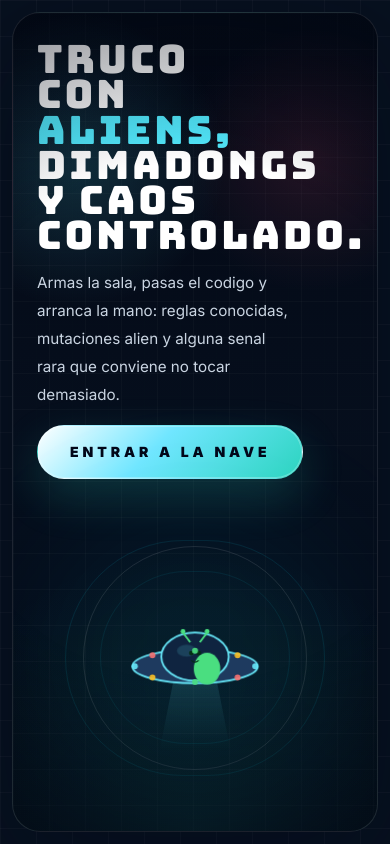
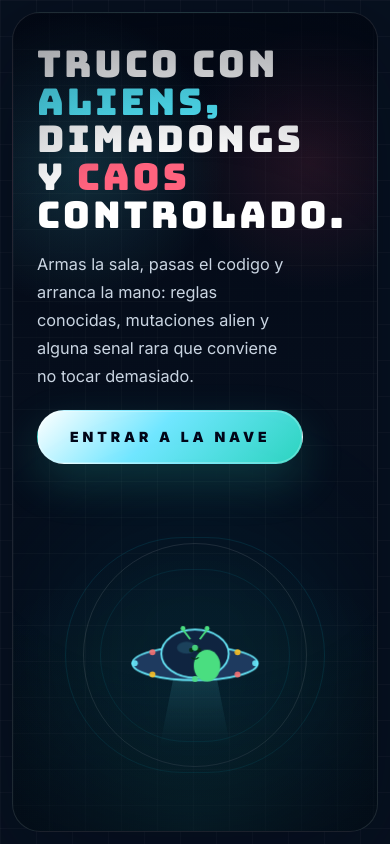
Before and after one commit to cotte4/TRUCONG, a Next.js app in the folder apps/web/: page / in a window 390 px wide. Built offline with nearby package versions, Linux system fonts and the light colour scheme; no server answers.

Commit message:
Fix landing hero overflow with fluid responsive typography

```diff
--- a/apps/web/app/page.tsx
+++ b/apps/web/app/page.tsx
@@ -145,43 +145,41 @@ export default function Home() {
   };
 
   return (
-    <main className="h-[100dvh] overflow-hidden p-3 sm:p-5 lg:p-4 xl:p-6">
-      <div className="mx-auto h-full max-w-7xl">
-        <div className="landing-stage relative isolate h-full overflow-hidden rounded-[1.75rem] border border-white/10 shadow-[0_30px_120px_rgba(2,6,23,0.42)] sm:rounded-[2rem]">
+    <main className="min-h-[100dvh] overflow-hidden p-3 sm:p-5 lg:p-4 xl:p-6">
+      <div className="mx-auto flex min-h-[calc(100dvh-1.5rem)] max-w-7xl sm:min-h-[calc(100dvh-2.5rem)] lg:min-h-[calc(100dvh-2rem)] xl:min-h-[calc(100dvh-3rem)]">
+        <div className="landing-stage relative isolate min-h-full w-full overflow-hidden rounded-[1.75rem] border border-white/10 shadow-[0_30px_120px_rgba(2,6,23,0.42)] sm:rounded-[2rem]">
           <section
             className={`landing-view ${isLobbyOpen ? "landing-intro-out" : "landing-intro-in"}`}
             aria-hidden={isLobbyOpen}
             inert={isLobbyOpen}
           >
-            <div className="grid h-full gap-6 px-6 py-6 sm:px-10 sm:py-8 lg:grid-cols-[minmax(0,1.02fr)_minmax(260px,0.78fr)] lg:items-center lg:gap-6 lg:px-10 lg:py-6 xl:grid-cols-[minmax(0,1.08fr)_minmax(300px,0.82fr)] xl:gap-10 xl:px-12">
-              <div className="flex min-w-0 flex-col justify-center gap-4 text-left sm:gap-5 lg:gap-4">
-                <h1 className="font-brand-display text-[clamp(1.45rem,10vw,2.6rem)] leading-[0.9] text-white [letter-spacing:0.04em] sm:text-[clamp(2.15rem,6vw,4.3rem)] sm:leading-[0.86] sm:[letter-spacing:0.06em] lg:text-[clamp(2.85rem,4.2vw,4.6rem)] lg:leading-[0.84] xl:text-[clamp(3.35rem,4.7vw,5.4rem)] xl:[letter-spacing:0.08em]">
+            <div className="grid min-h-full gap-6 px-6 py-7 sm:px-10 sm:py-9 lg:grid-cols-[minmax(0,1.02fr)_minmax(260px,0.78fr)] lg:items-center lg:gap-6 lg:px-10 lg:py-6 xl:grid-cols-[minmax(0,1.08fr)_minmax(300px,0.82fr)] xl:gap-10 xl:px-12 xl:py-8">
+              <div className="flex min-w-0 flex-col justify-center gap-4 pb-4 text-left sm:gap-5 sm:pb-6 lg:gap-3 lg:pb-6">
+                <h1
+                  className="max-w-[10ch] font-brand-display leading-[1.03] text-white [letter-spacing:0.04em] sm:max-w-[11ch] lg:max-w-[16ch] xl:[letter-spacing:0.08em]"
+                  style={{ fontSize: "clamp(2.3rem, 4.15vw + 0.8rem, 5.4rem)" }}
+                >
                   <span className="lg:hidden">
-                    TRUCO
-                    <span className="hidden sm:inline"> CON</span>
+                    TRUCO CON
+                    <br />
+                    <span className="text-cyan-300">ALIENS,</span>
+                    <span className="hidden sm:inline"> DIMADONGS</span>
                     <span className="sm:hidden">
                       <br />
-                      CON
-                    </span>
-                    <br />
-                    <span className="text-cyan-300">ALIENS,</span>
-                    <br />
-                    DIMADONGS
-                    <span className="hidden sm:inline"> Y</span>
-                    <span className="sm:hidden">
-                      <br />
-                      Y CAOS
+                      DIMADONGS
                     </span>
                     <span className="hidden sm:inline">
                       <br />
-                      <span className="text-rose-400">CAOS</span> CONTROLADO.
+                      Y <span className="text-rose-400">CAOS</span> CONTROLADO.
                     </span>
                     <span className="sm:hidden">
+                      <br />
+                      Y <span className="text-rose-400">CAOS</span>
                       <br />
                       CONTROLADO.
                     </span>
                   </span>
-                  <span className="hidden lg:block">
+                  <span className="hidden max-w-[15ch] lg:block">
                     TRUCO CON
                     <br />
                     <span className="text-cyan-300">ALIENS,</span>
@@ -191,7 +189,7 @@ export default function Home() {
                     <span className="text-rose-400">CAOS</span> CONTROLADO.
                   </span>
                 </h1>
-                <p className="max-w-[16rem] text-[clamp(0.95rem,1.8vw,1.12rem)] leading-7 text-slate-300 sm:max-w-[24rem] sm:leading-8 lg:max-w-[28rem] lg:text-[1rem] lg:leading-7 xl:max-w-[31rem] xl:text-[1.08rem]">
+                <p className="max-w-[16rem] pb-1 text-[clamp(0.95rem,1.3vw+0.7rem,1.12rem)] leading-7 text-slate-300 sm:max-w-[24rem] sm:leading-8 lg:max-w-[30rem] lg:pb-2 lg:leading-7 xl:max-w-[32rem]">
                   Armas la sala, pasas el codigo y arranca la mano: reglas conocidas, mutaciones alien y alguna senal
                   rara que conviene no tocar demasiado.
                 </p>
```
